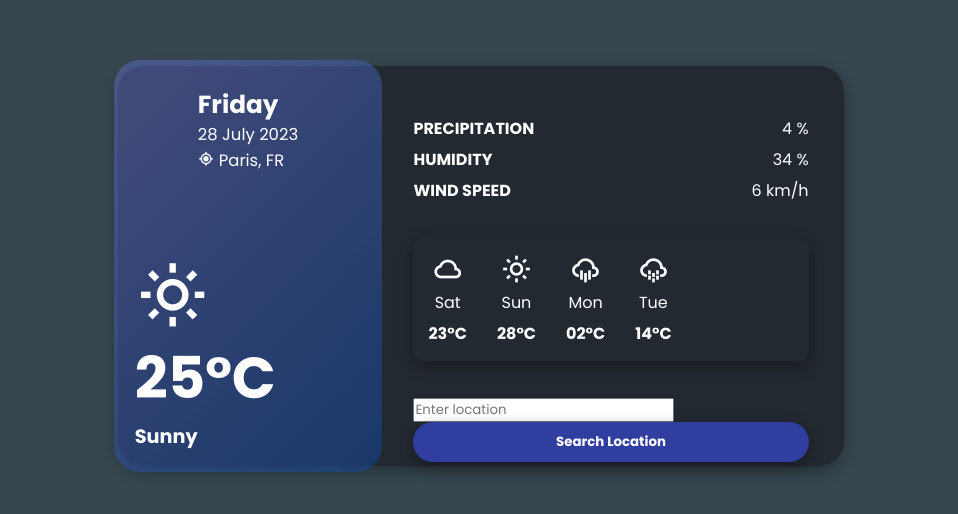
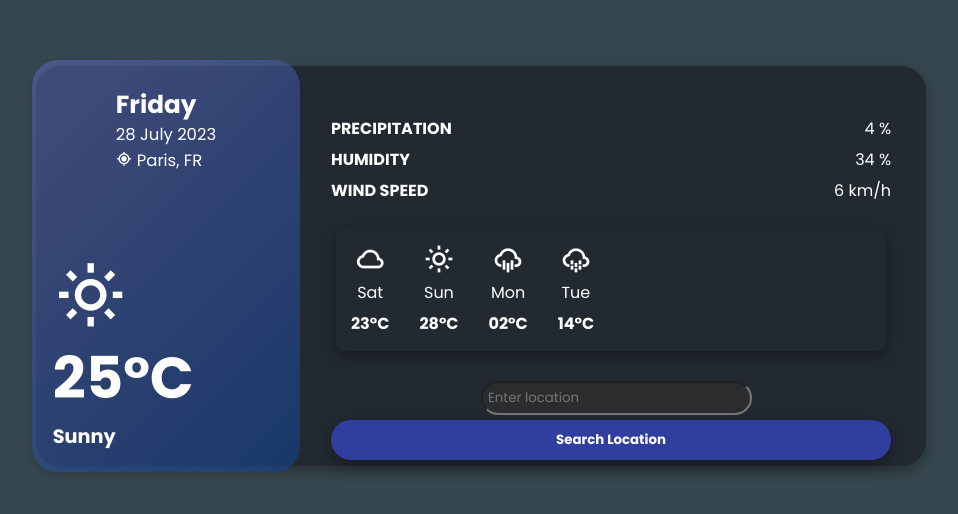
Before and after one commit to RajBhattacharyya/TravelEasy, a plain HTML site: page Frontend/weather.html in a window 1280 px wide. Shown: the part 134-648 px from the top of the page, without its empty margins (159-1117 px from the left). Drawn offline with nearby package versions, Linux system fonts and the light colour scheme; no server answers.

Commit message:
css change

```diff
--- a/Frontend/weather.css
+++ b/Frontend/weather.css
@@ -107,7 +107,9 @@ body{
 .days-list{
     display: flex;
     list-style: none;
-    margin: 10px 35px;
+    margin-left: 40px;
+    margin-right: 40px;
+    align-items: center;
     box-shadow: 0 5px 15px rgba(0, 0, 0, 0.35);
     border-radius: 10px;
 }
@@ -161,3 +163,11 @@ body{
 .loc-button:hover{
     background: #1a237e;
 }
+input{
+    margin:5px;
+    padding:5px;
+    margin-left: 150px;
+    background-color: #2b2c2e;
+    color: black;
+    border-radius: 20px;
+}
```
